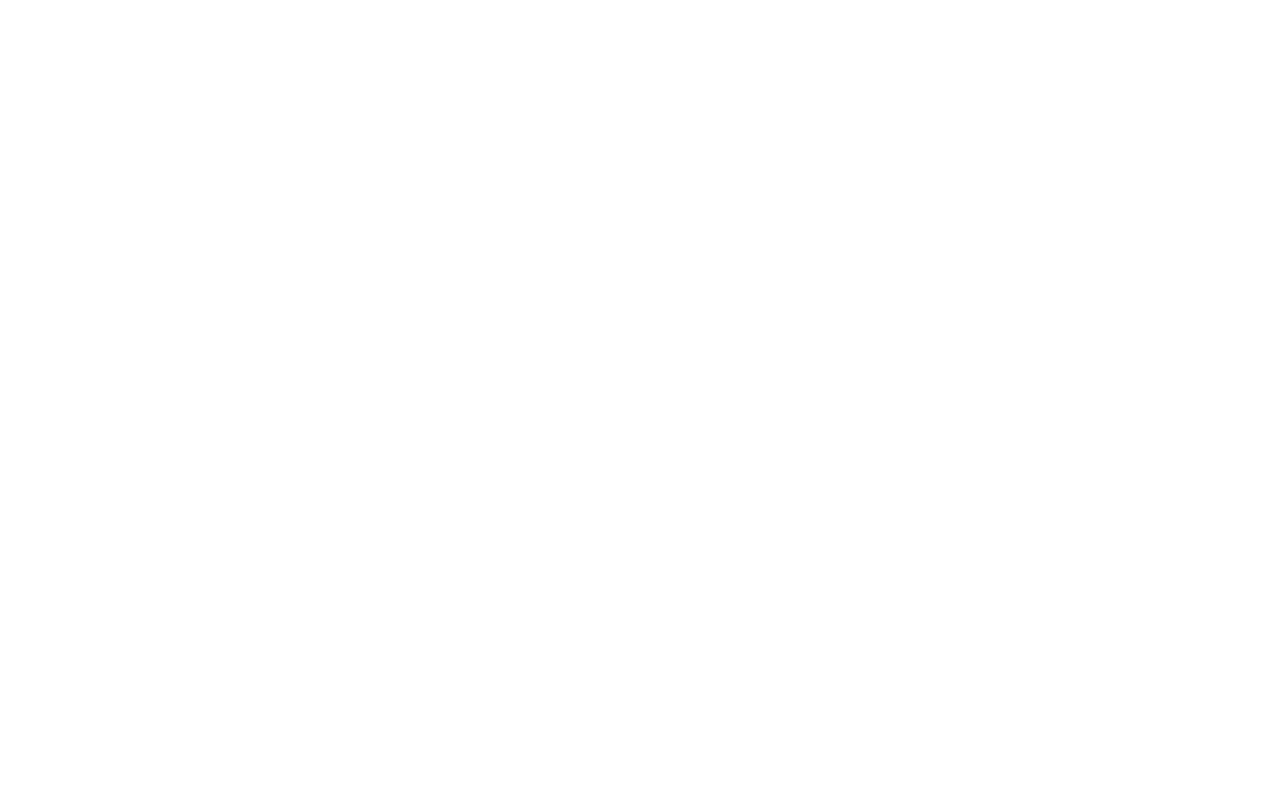
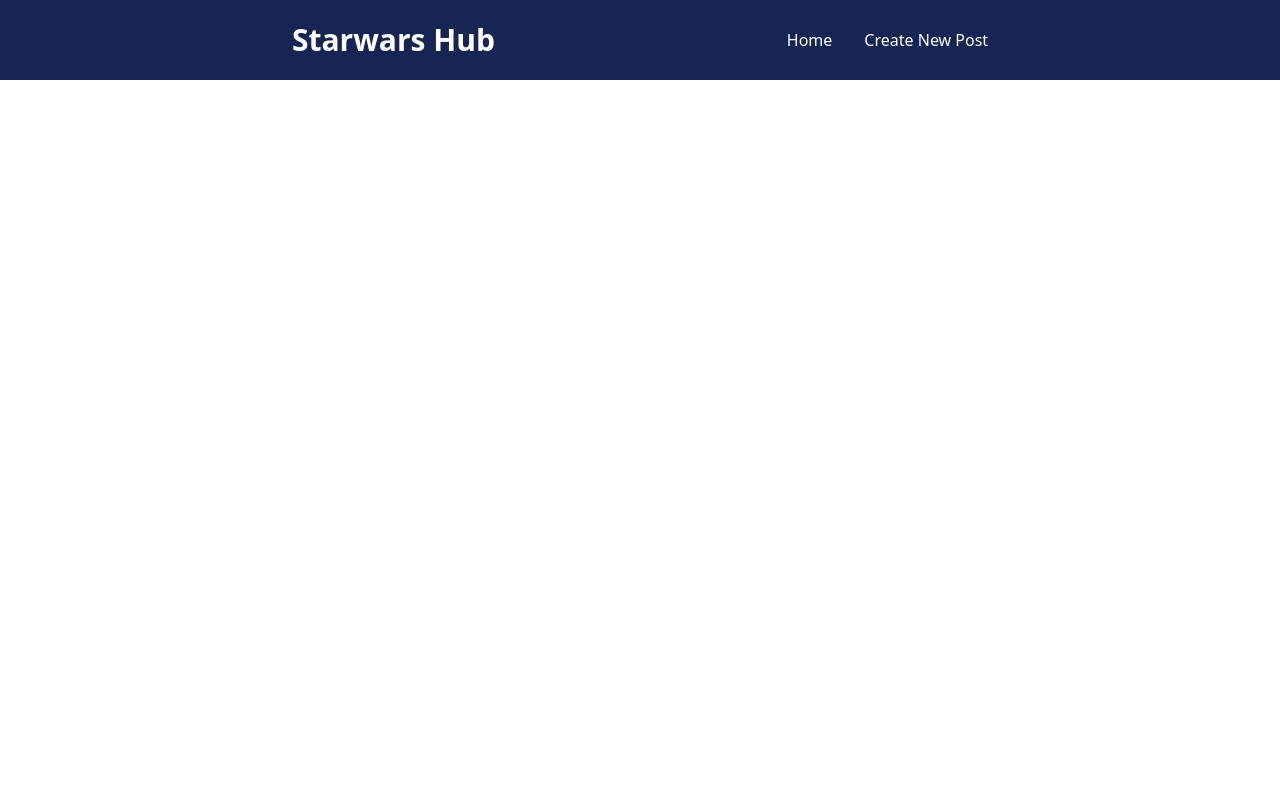
Before and after one commit to matayay/StarWarsHub, a React (Vite) app: page / in a window 1280 px wide. Shown: the top 800 px of the page. Built offline with nearby package versions, Linux system fonts and the light colour scheme.

Commit message:
started final project

```diff
--- a/package.json
+++ b/package.json
@@ -11,7 +11,8 @@
   "dependencies": {
     "firebase": "^9.19.1",
     "react": "^18.2.0",
-    "react-dom": "^18.2.0"
+    "react-dom": "^18.2.0",
+    "react-router-dom": "^6.10.0"
   },
   "devDependencies": {
     "@types/react": "^18.0.28",
@@ -19,6 +20,8 @@
     "@vitejs/plugin-react": "^3.1.0",
     "autoprefixer": "^10.4.14",
     "postcss": "^8.4.21",
+    "prettier": "^2.8.7",
+    "prettier-plugin-tailwindcss": "^0.2.7",
     "tailwindcss": "^3.3.1",
     "typescript": "^4.9.3",
     "vite": "^4.2.0"
--- a/src/App.tsx
+++ b/src/App.tsx
@@ -1,7 +1,17 @@
-import { useState, useEffect } from "react";
+import { Routes, Route } from "react-router-dom";
+import Header from "./routes/Header";
+import Home from "./routes/Home";
 
 function App() {
-    return <div className="App"></div>;
+    return (
+        <div>
+            <Routes>
+                <Route path="/" element={<Header />}>
+                    <Route path="/" element={<Home />} />
+                </Route>
+            </Routes>
+        </div>
+    );
 }
 
 export default App;
--- a/src/main.tsx
+++ b/src/main.tsx
@@ -1,10 +1,13 @@
-import React from 'react'
-import ReactDOM from 'react-dom/client'
-import App from './App'
-import './index.css'
+import React from "react";
+import ReactDOM from "react-dom/client";
+import App from "./App";
+import "./index.css";
+import { BrowserRouter } from "react-router-dom";
 
-ReactDOM.createRoot(document.getElementById('root') as HTMLElement).render(
-  <React.StrictMode>
-    <App />
-  </React.StrictMode>,
-)
+ReactDOM.createRoot(document.getElementById("root") as HTMLElement).render(
+    <React.StrictMode>
+        <BrowserRouter>
+            <App />
+        </BrowserRouter>
+    </React.StrictMode>
+);
--- /dev/null
+++ b/src/routes/Header.tsx
@@ -0,0 +1,30 @@
+import { Outlet } from "react-router-dom";
+
+const Header = () => {
+    return (
+        <div className="min-h-screen">
+            <div className="flex h-20 items-center justify-around bg-blue-950 md:justify-evenly">
+                <h1 className="text-3xl font-bold text-white">Starwars Hub</h1>
+
+                <div className="flex min-h-full flex-col justify-center gap-2 md:hidden">
+                    <div className="h-1 w-10 bg-gray-300"></div>
+                    <div className="h-1 w-10 bg-gray-300"></div>
+                    <div className="h-1 w-10 bg-gray-300"></div>
+                </div>
+
+                <div className="hidden gap-8 text-white md:flex md:items-center md:justify-center">
+                    <h3>Home</h3>
+                    <h3>Create New Post</h3>
+                </div>
+            </div>
+
+            <Outlet />
+
+            <div className="flex h-40 items-center justify-center bg-gray-900">
+                <h3 className="text-white">Header</h3>
+            </div>
+        </div>
+    );
+};
+
+export default Header;
--- /dev/null
+++ b/src/routes/Home.tsx
@@ -0,0 +1,5 @@
+const Home = () => {
+    return <div className="min-h-screen"></div>;
+};
+
+export default Home;
```
Also changed, not shown: 1 other file (tests, documents, lock files or other folders).
